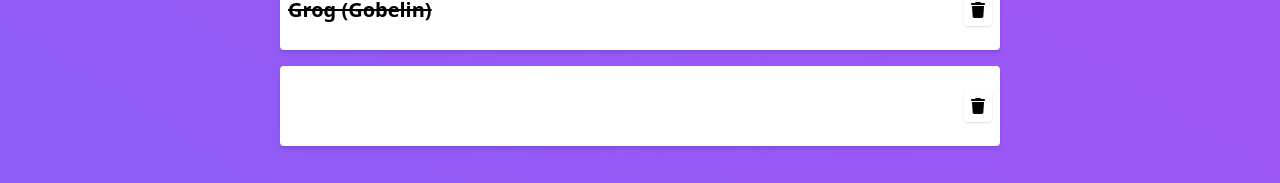
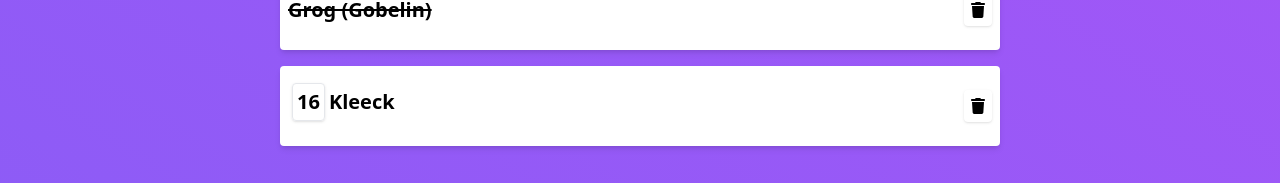
Before and after one commit to EnzoFilangi/dnd-initiative-tracker, an Angular app: page / in a window 1280 px wide. Shown: the part 468-651 px from the top of the page. Built offline with nearby package versions, Linux system fonts and the light colour scheme.

Commit message:
Appearance for player-box.component

```diff
--- a/src/app/components/player-box/player-box.component.html
+++ b/src/app/components/player-box/player-box.component.html
@@ -1,3 +1,9 @@
 <div *ngIf="player">
-
+  <div class="flex flex-col items-start grow mr-10">
+    <!-- Display the initiative of the player and their name -->
+    <div class="text-xl font-bold mb-2 flex flex-row items-center">
+      <h1 class="border rounded shadow p-1 m-1">{{player.initiative}}</h1>
+      <h1>{{player.name}}</h1>
+    </div>
+  </div>
 </div>
```
